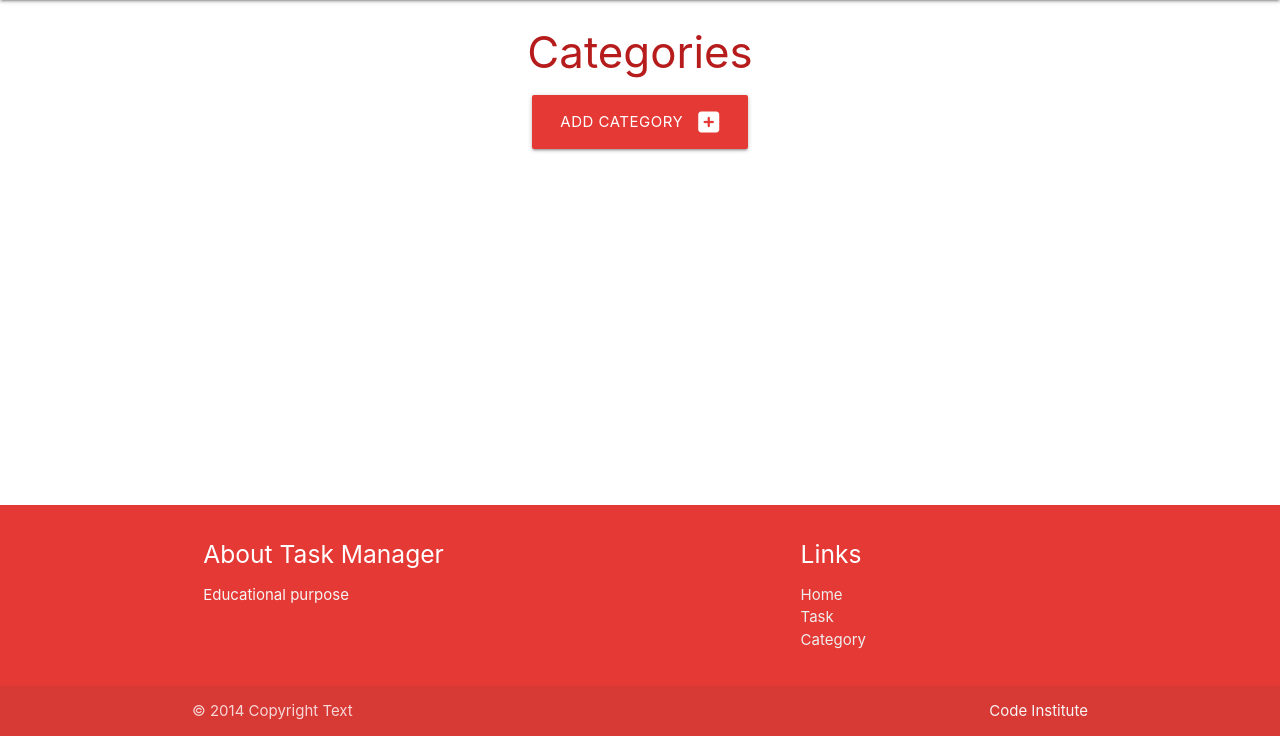
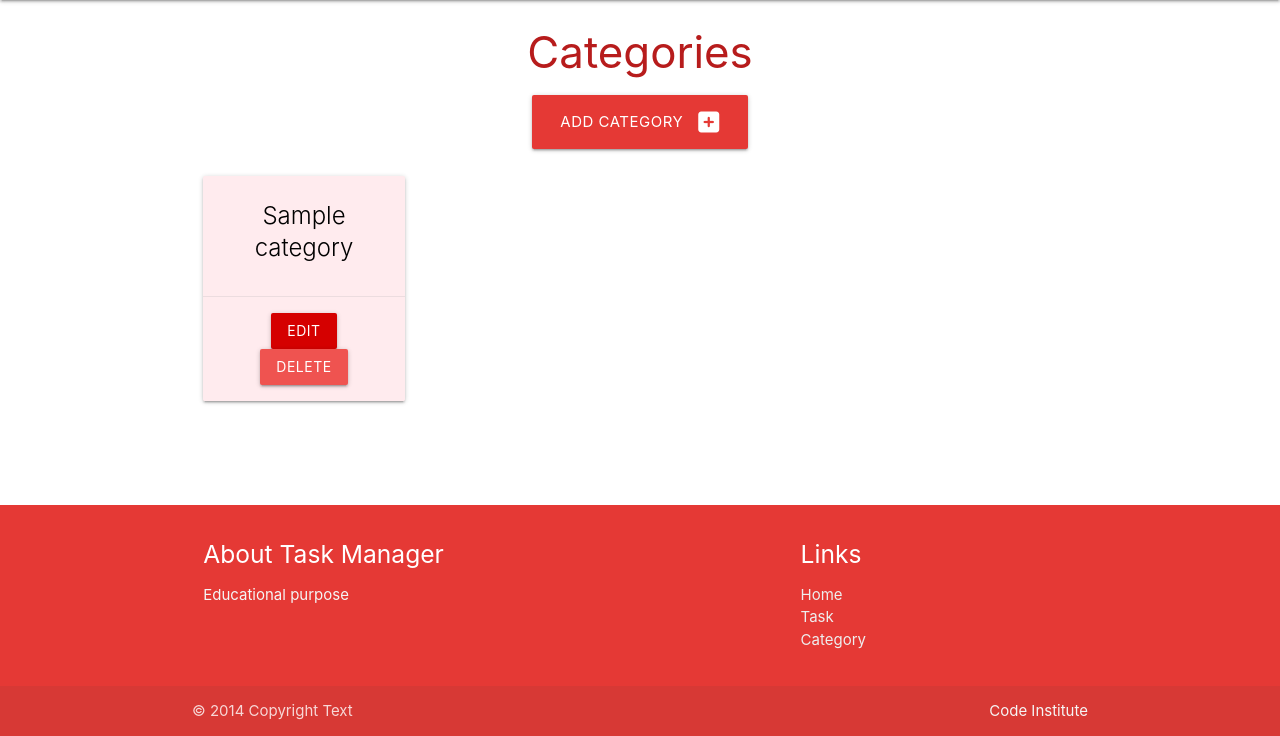
Before and after one commit to plexoio/task-manager, a Flask app: page /categories in a window 1280 px wide. Shown: the part 64-800 px from the top of the page. Run offline with Flask 3, Linux system fonts and the light colour scheme; tables that the repository leaves empty hold one stand-in row (values such as "Sample post").

Commit message:
Feat: CR of CRUD add

```diff
--- a/taskmanager/routes.py
+++ b/taskmanager/routes.py
@@ -7,12 +7,13 @@ from taskmanager.models import Category, Tasks
 def home():
     return render_template("tasks.html")
 
-
+# READ
 @app.route("/categories")
 def category():
-    return render_template("categories.html")
+    categories = list(Category.query.order_by(Category.category_name).all())
+    return render_template("categories.html", categories=categories)
 
-
+# CREATE
 @app.route("/add_category", methods=["GET", "POST"])
 def add_category():
     if request.method == "POST":
--- a/taskmanager/templates/categories.html
+++ b/taskmanager/templates/categories.html
@@ -3,10 +3,26 @@
 <h3 class="red-text text-darken-4 center-align">Categories</h3>
 
 <div class="row">
-    <div class="col s12 center-align">
-        <a href="{{ url_for('add_category') }}" class="btn-large red darken-1">
-            Add Category <i class="fas fa-plus-square right"></i>
-        </a>
+  <div class="col s12 center-align">
+    <a href="{{ url_for('add_category') }}" class="btn-large red darken-1">
+      Add Category <i class="fas fa-plus-square right"></i>
+    </a>
+  </div>
+</div>
+
+<div class="row">
+  {% for category in categories %}
+  <div class="col s12 m6 l3">
+    <div class="card red lighten-5">
+      <div class="card-content black-text center-align">
+        <span class="card-title">{{ category.category_name }}</span>
+      </div>
+      <div class="card-action center-align">
+        <a href="#" class="btn red accent-4">Edit</a>
+        <a href="#" class="btn  red lighten-1">Delete</a>
+      </div>
     </div>
+  </div>
+  {% endfor %}
 </div>
 {% endblock %}
```
